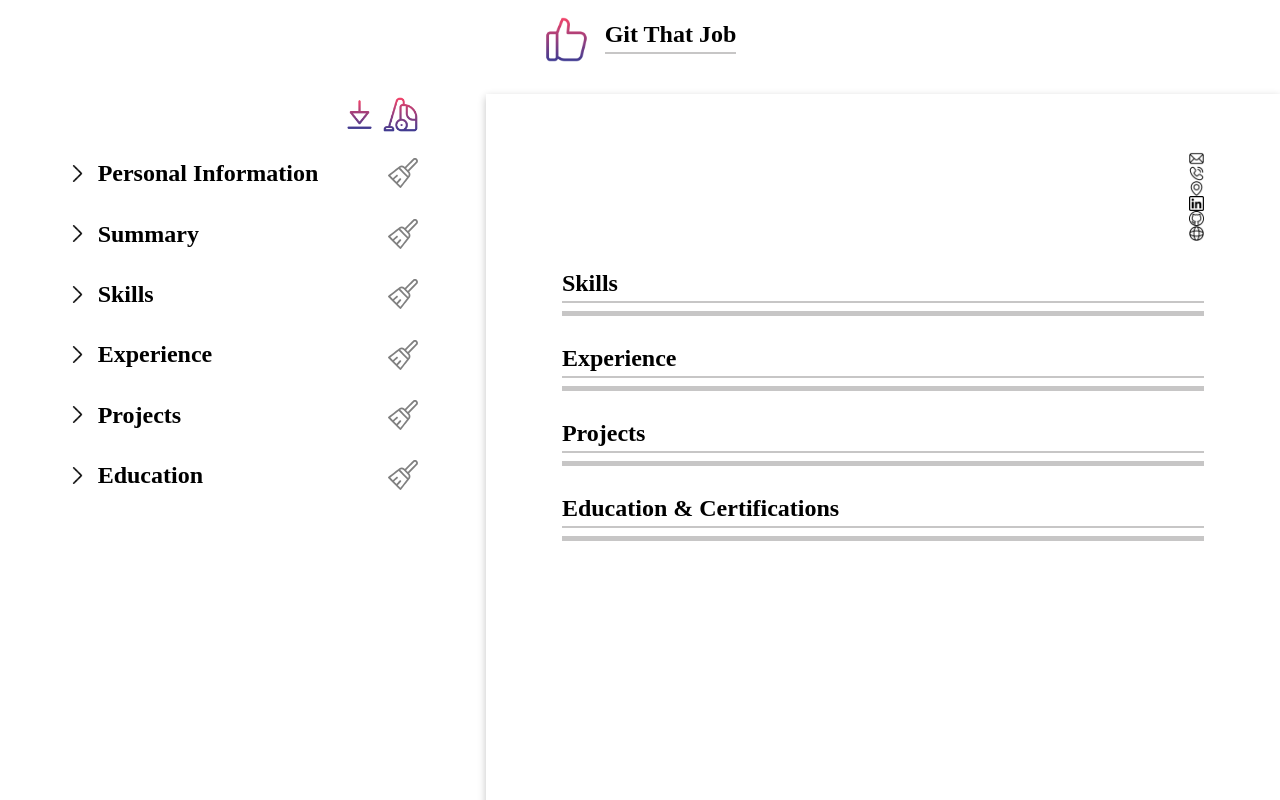
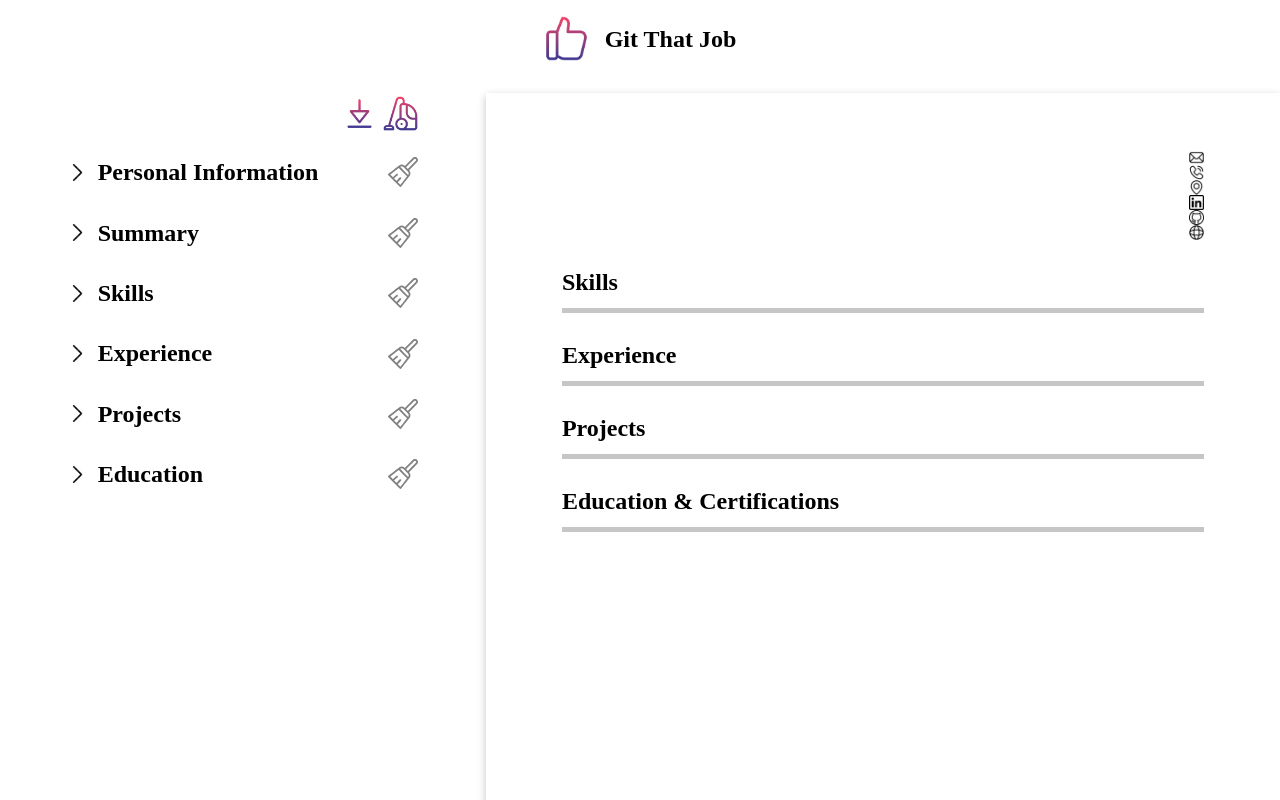
Before and after one commit to verobelo/cv-creator, a React (Vite) app in the folder cv-creator/: page / in a window 1280 px wide. Shown: the top 800 px of the page. Built offline with nearby package versions, Linux system fonts and the light colour scheme; a web font is replaced by a local one.

Commit message:
remove borders for cv section titles

```diff
--- a/cv-creator/src/index.css
+++ b/cv-creator/src/index.css
@@ -50,11 +50,6 @@
 button:hover {
   cursor: pointer;
   font-weight: bold;
-}
-
-h2 {
-  border-bottom: 2px solid rgb(199, 198, 198);
-  margin-bottom: 0.5rem;
 }
 
 /* Utility classes */
```
